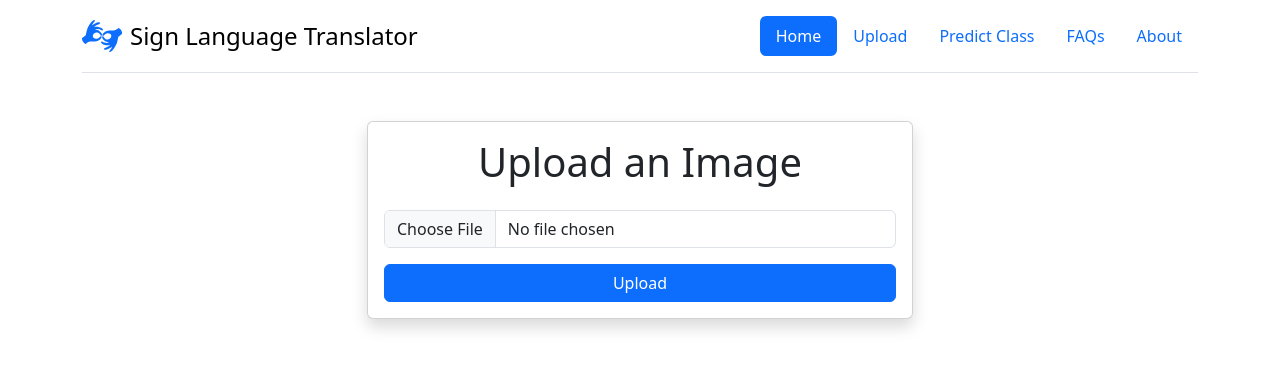
After one commit to g-magdy/sign-language-translator, a Flask app: page /classify in a window 1280 px wide. The commit adds this page. Shown: the top 369 px of the page. Run offline with Flask 3, Linux system fonts and the light colour scheme.

Commit message:
progress: classification working

```diff
--- a/app.py
+++ b/app.py
@@ -2,6 +2,24 @@ import os
 from flask import Flask, render_template, request, url_for, send_from_directory
 from werkzeug.utils import secure_filename
 from PIL import Image
+
+import numpy as np
+from tensorflow.keras.models import load_model
+
+model = load_model('./models/testvgg_19.h5')
+
+def get_label(code):
+    labels = {
+        0: 'buildings',
+        1: 'forest',
+        2: 'glacier',
+        3: 'mountain',
+        4: 'sea',
+        5: 'street'
+    }
+
+    return labels[code]
+
 
 UPLOAD_FOLDER = 'uploads/'
 ALLOWED_EXTENSIONS = ['png', 'jpg', 'jpeg']
@@ -51,5 +69,45 @@ def upload_photo():
             return render_template("upload.html", filename='greyscale_' + filename)
 
 
+@app.route("/classify", methods=['GET', 'POST'])
+def classify_img():
+    if request.method == "GET":
+        return render_template("classify.html", show_result=False)
+    else:
+
+        if 'file' not in request.files:
+            return "No file was uploaded"
+
+        file = request.files['file']
+
+        if file.filename == "":
+            return "No file was selected"
+
+        if file and file_is_allowed(file.filename):
+            filename = secure_filename(file.filename)
+            filepath = os.path.join(app.config['UPLOAD_FOLDER'], filename)
+
+            # This should not be done in real servers
+            # but for the sake of simplicity
+            file.save(filepath)
+
+            image = Image.open(filepath)
+
+            # TODO: Apply processing here
+            image = image.resize((150, 150))
+            image_array = np.array(image)
+            image_array = np.expand_dims(image_array, axis=0)  # Add batch dimension
+
+             # Make a prediction
+            prediction = model.predict(image_array)
+
+            # Example: Get the predicted class (assuming the model outputs a single value)
+            predicted_class_code = np.argmax(prediction)
+
+            predicted_class = get_label(predicted_class_code)
+
+            return render_template("classify.html", show_result=True, predicted_class=predicted_class)
+
+
 if __name__ == "__main__":
     app.run(debug=True, port=4000)
--- /dev/null
+++ b/templates/classify.html
@@ -0,0 +1,32 @@
+{% extends "layout.html" %}
+{% block title %}Upload Your Image{% endblock title %}
+{% block content %}
+<div class="container mt-5">
+    <div class="row justify-content-center">
+      <div class="col-md-6">
+        <div class="card shadow">
+          <div class="card-body">
+            <h1 class="card-title text-center mb-4">Upload an Image</h1>
+            <form method="POST" action="/classify" enctype="multipart/form-data">
+              <div class="mb-3">
+                <input type="file" class="form-control" name="file" accept="image/*">
+              </div>
+              <div class="d-grid">
+                <button type="submit" class="btn btn-primary">Upload</button>
+              </div>
+            </form>
+
+            <!-- Display the processed image if it exists -->
+            {% if show_result %}
+            <div class="mt-4 text-center">
+                <h5>Prediction Result:</h5>
+                <p>Predicted Class: {{ predicted_class }}</p>
+            </div>
+            {% endif %}
+
+          </div>
+        </div>
+      </div>
+    </div>
+</div>
+{% endblock content %}
--- a/templates/layout.html
+++ b/templates/layout.html
@@ -18,7 +18,7 @@
           <ul class="nav nav-pills">
             <li class="nav-item"><a href="/" class="nav-link active" aria-current="page">Home</a></li>
             <li class="nav-item"><a href="/upload" class="nav-link">Upload</a></li>
-            <li class="nav-item"><a href="#" class="nav-link">Pricing</a></li>
+            <li class="nav-item"><a href="/classify" class="nav-link">Predict Class</a></li>
             <li class="nav-item"><a href="#" class="nav-link">FAQs</a></li>
             <li class="nav-item"><a href="#" class="nav-link">About</a></li>
           </ul>
```
Also changed, not shown: 1 other file.
